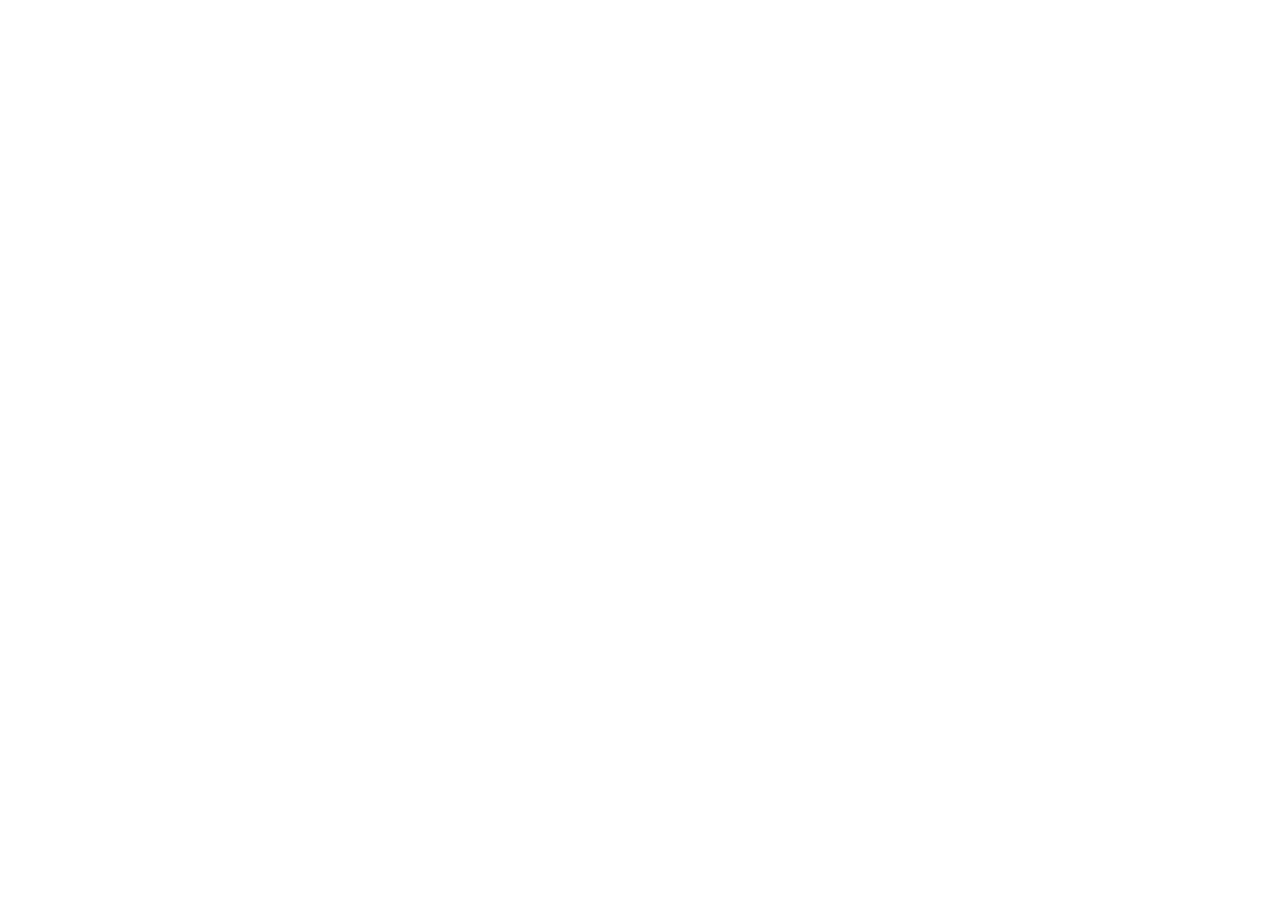
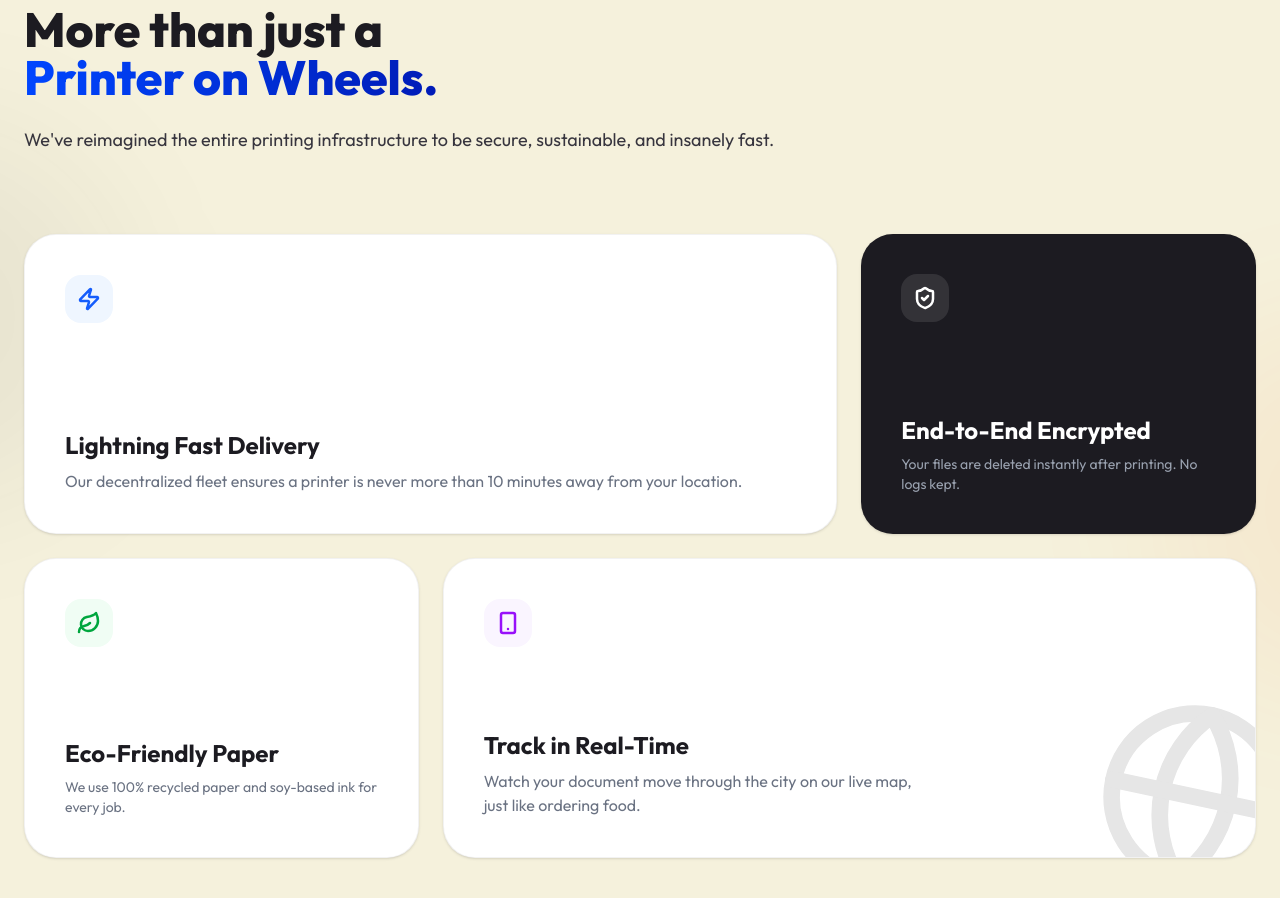
Before and after one commit to manu-maurya/printerQ-landing-page, a Next.js app: page / in a window 1280 px wide. Shown: the part 1900-2798 px from the top of the page. Before the commit the page ends 1737 px from the top, so only its background shows below. Built offline with nearby package versions, Linux system fonts and the light colour scheme.

Commit message:
features

```diff
--- /dev/null
+++ b/app/components/Features.tsx
@@ -0,0 +1,100 @@
+'use client';
+import React from 'react';
+import { ShieldCheck, Zap, Leaf, Smartphone, Lock, Globe } from 'lucide-react';
+
+const Features = () => {
+  return (
+    <section id="features" className="py-32 bg-[#F5F1DC] relative overflow-hidden">
+
+      {/* Decorative Blob to break up the beige background */}
+      <div className="absolute top-1/4 -left-64 w-96 h-96 bg-primary/5 rounded-full blur-3xl"></div>
+      <div className="absolute bottom-1/4 -right-64 w-96 h-96 bg-orange-500/5 rounded-full blur-3xl"></div>
+
+      <div className="max-w-7xl mx-auto px-6 relative z-10">
+
+        {/* Header */}
+        <div className="max-w-3xl mb-20">
+          <h2 className="text-s font-bold tracking-widest uppercase text-md mb-4">
+            Why printerQ?
+          </h2>
+          <h3 className="text-4xl md:text-5xl font-extrabold text-p-grey-dark mb-6">
+            More than just a <br />
+            <span className="text-transparent bg-clip-text bg-linear-to-r from-p to-p-dark">
+              Printer on Wheels.
+            </span>
+          </h3>
+          <p className="text-lg text-p-grey leading-relaxed">
+            We've reimagined the entire printing infrastructure to be secure, sustainable, and insanely fast.
+          </p>
+        </div>
+
+        {/* --- BENTO GRID LAYOUT --- */}
+        {/* grid-cols-1 md:grid-cols-3 is the standard 3-column bento structure */}
+        <div className="grid grid-cols-1 md:grid-cols-3 gap-6 auto-rows-[300px]">
+
+          {/* Card 1: SPEED (Span 2 cols) */}
+          <div className="md:col-span-2 group relative overflow-hidden bg-white rounded-4xl p-10 shadow-sm border border-black/5 hover:shadow-xl hover:shadow-p-dark/5 transition-all duration-500">
+            <div className="relative z-10 h-full flex flex-col justify-between">
+                <div className="w-12 h-12 bg-blue-50 text-blue-600 rounded-2xl flex items-center justify-center mb-4">
+                    <Zap size={24} strokeWidth={2.5} />
+                </div>
+                <div>
+                    <h4 className="text-2xl font-bold text-p-grey-dark mb-2">Lightning Fast Delivery</h4>
+                    <p className="text-gray-500">Our decentralized fleet ensures a printer is never more than 10 minutes away from your location.</p>
+                </div>
+            </div>
+            {/* Hover Decoration */}
+            <div className="absolute top-0 right-0 w-64 h-full bg-linear-to-l from-blue-50 to-transparent opacity-0 group-hover:opacity-100 transition-opacity duration-500"></div>
+          </div>
+
+          {/* Card 2: SECURITY (Span 1 col) */}
+          <div className="md:col-span-1 group relative overflow-hidden bg-p-grey-dark rounded-4xl p-10 shadow-sm hover:-translate-y-2 transition-all duration-500">
+            <div className="relative z-10 h-full flex flex-col justify-between">
+                <div className="w-12 h-12 bg-white/10 text-white rounded-2xl flex items-center justify-center mb-4">
+                    <ShieldCheck size={24} strokeWidth={2.5} />
+                </div>
+                <div>
+                    <h4 className="text-2xl font-bold text-white mb-2">End-to-End Encrypted</h4>
+                    <p className="text-gray-400 text-sm">Your files are deleted instantly after printing. No logs kept.</p>
+                </div>
+            </div>
+          </div>
+
+          {/* Card 3: ECO (Span 1 col) */}
+          <div className="md:col-span-1 group relative overflow-hidden bg-white rounded-4xl p-10 shadow-sm border border-black/5 hover:shadow-xl hover:shadow-green-500/5 transition-all duration-500">
+             <div className="relative z-10 h-full flex flex-col justify-between">
+                <div className="w-12 h-12 bg-green-50 text-green-600 rounded-2xl flex items-center justify-center mb-4">
+                    <Leaf size={24} strokeWidth={2.5} />
+                </div>
+                <div>
+                    <h4 className="text-2xl font-bold text-[#1C1B21] mb-2">Eco-Friendly Paper</h4>
+                    <p className="text-gray-500 text-sm">We use 100% recycled paper and soy-based ink for every job.</p>
+                </div>
+            </div>
+          </div>
+
+          {/* Card 4: MOBILE APP (Span 2 cols) */}
+          <div className="md:col-span-2 group relative overflow-hidden bg-white rounded-[2rem] p-10 shadow-sm border border-black/5 hover:shadow-xl hover:shadow-primary/5 transition-all duration-500">
+             <div className="relative z-10 h-full flex flex-col justify-between">
+                <div className="w-12 h-12 bg-purple-50 text-purple-600 rounded-2xl flex items-center justify-center mb-4">
+                    <Smartphone size={24} strokeWidth={2.5} />
+                </div>
+                <div>
+                    <h4 className="text-2xl font-bold text-[#1C1B21] mb-2">Track in Real-Time</h4>
+                    <p className="text-gray-500 max-w-md">Watch your document move through the city on our live map, just like ordering food.</p>
+                </div>
+            </div>
+            {/* Visual: A mock map graphic could go here in the background */}
+            <div className="absolute -bottom-10 -right-10 opacity-10 group-hover:opacity-20 transition-opacity rotate-12">
+                <Globe size={200} />
+            </div>
+          </div>
+
+        </div>
+
+      </div>
+    </section>
+  );
+};
+
+export default Features;
--- a/app/components/NavBar.tsx
+++ b/app/components/NavBar.tsx
@@ -108,6 +108,14 @@
                 Details
               </a>
               <a
+                href="#features "
+                className={`hover:opacity-100 transition-opacity ${
+                  isLightMode ? "hover:text-p-grey-dark" : "hover:text-p-cream"
+                }`}
+              >
+                Features
+              </a>
+              <a
                 href="#printer"
                 className={`hover:opacity-100 transition-opacity ${
                   isLightMode ? "hover:text-p-grey-dark" : "hover:text-p-cream"
--- a/app/page.tsx
+++ b/app/page.tsx
@@ -3,6 +3,7 @@
 import GlassNavbar from "./components/NavBar"; // or wherever it is
 import HowItWorks from "./components/HowItWorks";
 import { useEffect } from "react";
+import Features from "./components/Features";
 
 export default function Home() {
   useEffect(() => {
@@ -20,6 +21,9 @@
       <section id="details">
         <HowItWorks />
       </section>
+      <section id="features">
+        <Features  />
+      </section>
     </main>
   );
 }
```
